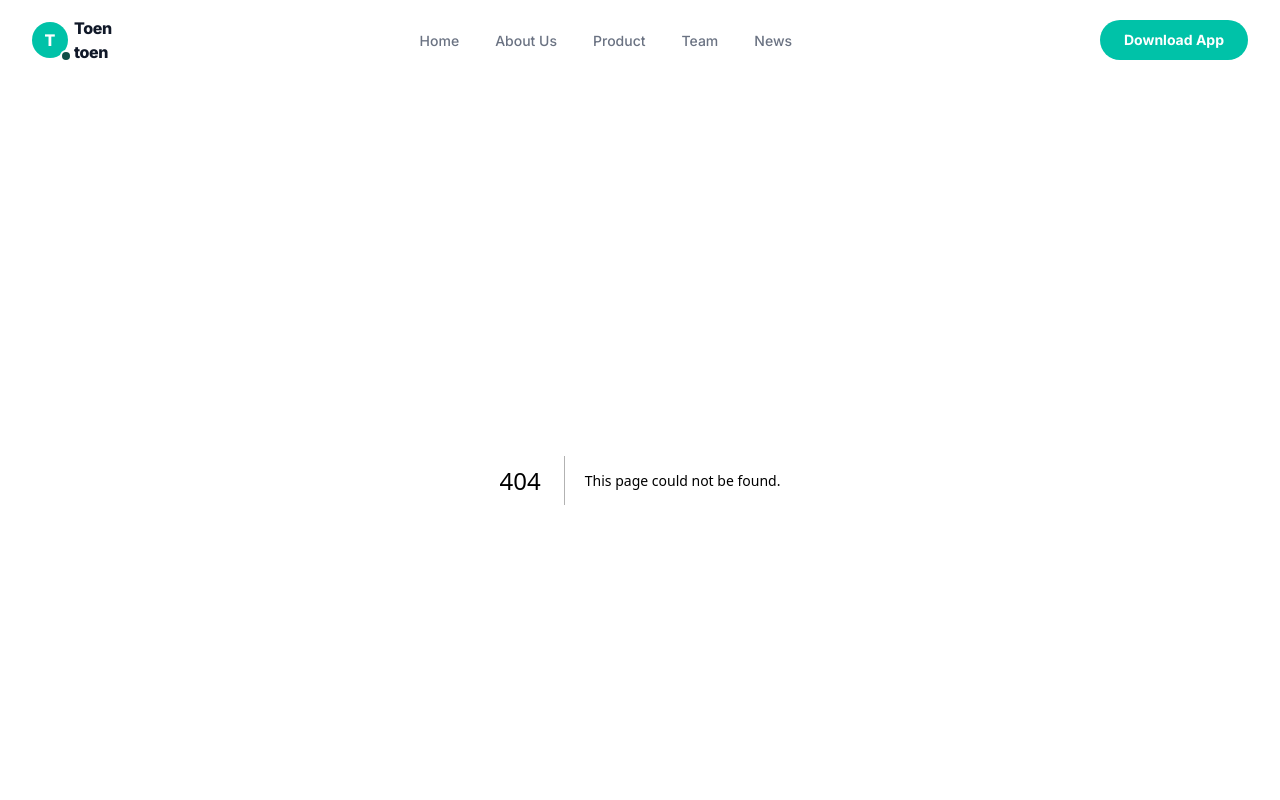
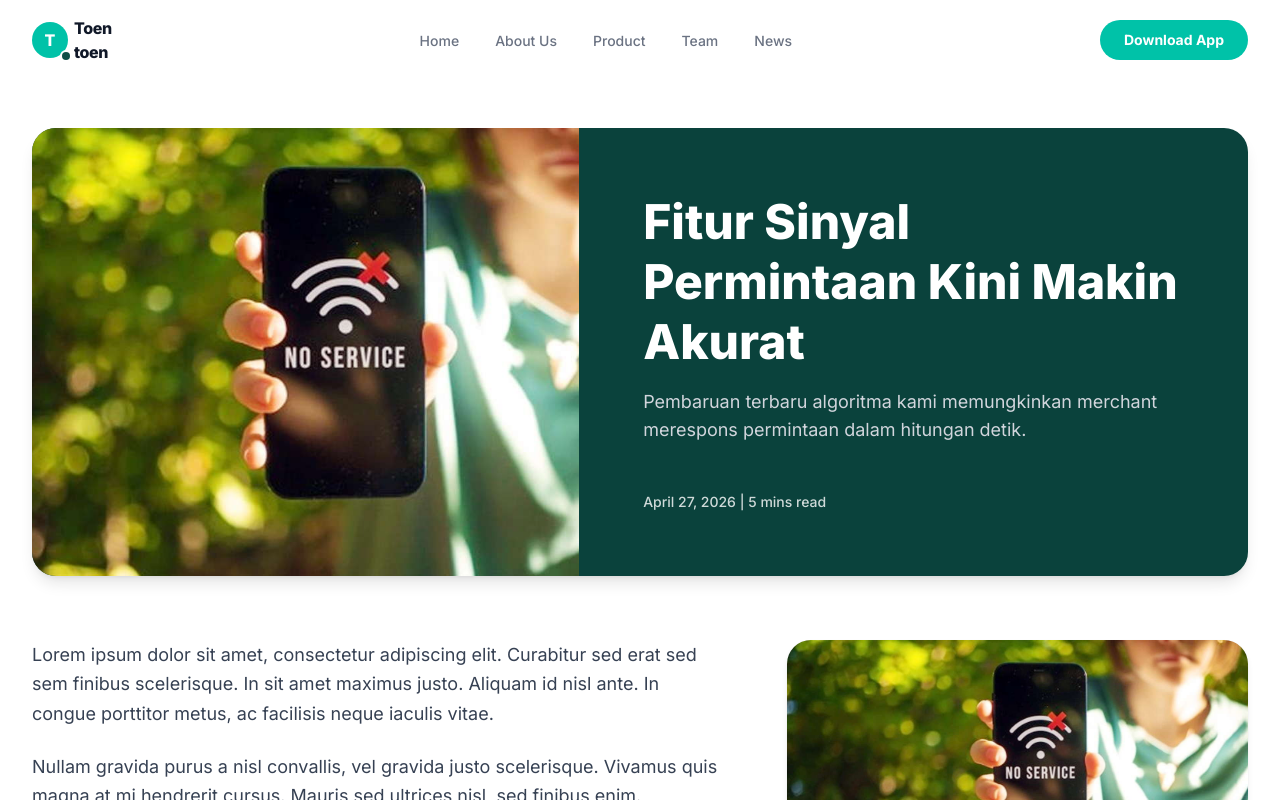
Before and after one commit to rezqeyyy/web-toentoen, a Next.js app: page /news/news-1 in a window 1280 px wide. Before the commit this address had no page. Shown: the top 800 px of the page. Built offline with nearby package versions, Linux system fonts and the light colour scheme.

Commit message:
benerin news untuk website

```diff
--- /dev/null
+++ b/src/app/news/[id]/page.tsx
@@ -0,0 +1,75 @@
+import { notFound } from 'next/navigation';
+import { NEWS_DATA } from '@/constants/news';
+
+// 1. Tipe params pakai Promise (Wajib di Next.js 15+)
+interface NewsDetailPageProps {
+  params: Promise<{ id: string }>;
+}
+
+// 2. Wajib ada kata 'async' di sini
+export default async function NewsDetailPage({ params }: NewsDetailPageProps) {
+  // 3. Wajib ada 'await' di sini sebelum dipakai
+  const resolvedParams = await params;
+
+  // Sekarang baru boleh dipanggil: resolvedParams.id
+  const article = NEWS_DATA.find((news) => news.id === resolvedParams.id);
+
+  if (!article) {
+    notFound();
+  }
+
+  return (
+    <main className="w-full bg-white pb-24 pt-8 lg:pt-12">
+      <div className="container mx-auto max-w-7xl px-4 sm:px-6 lg:px-8">
+
+        {/* HERO SECTION */}
+        <div className="mb-16 flex flex-col overflow-hidden rounded-3xl bg-[#0a423c] shadow-lg md:flex-row md:items-stretch">
+
+          {/* Gambar Kiri (Sudah dibikin full height) */}
+          <div className="relative w-full min-h-[300px] md:w-[45%]">
+            <img
+              src={article.image}
+              alt={article.title}
+              className="absolute inset-0 h-full w-full object-cover"
+            />
+          </div>
+
+          {/* Teks Kanan */}
+          <div className="flex w-full flex-col justify-center p-8 md:w-[55%] md:p-12 lg:p-16">
+            <h1 className="mb-4 text-3xl font-extrabold leading-tight text-white sm:text-4xl lg:text-5xl">
+              {article.title}
+            </h1>
+            <p className="mb-12 text-base text-gray-300 sm:text-lg">
+              {article.desc}
+            </p>
+            <div className="mt-auto text-sm font-medium text-white/80">
+              {article.date} | {article.readTime}
+            </div>
+          </div>
+
+        </div>
+
+        {/* CONTENT SECTION */}
+        <div className="flex flex-col gap-12 lg:flex-row lg:gap-16">
+          <div className="w-full lg:w-[60%]">
+            <div className="flex flex-col gap-6 text-base leading-relaxed text-gray-700 sm:text-lg">
+              {article.content.map((paragraph, index) => (
+                <p key={index}>{paragraph}</p>
+              ))}
+            </div>
+          </div>
+          <div className="w-full lg:w-[40%]">
+            <div className="sticky top-28 overflow-hidden rounded-3xl shadow-md">
+              <img
+                src={article.image}
+                alt={`${article.title} content detail`}
+                className="h-auto w-full object-cover"
+              />
+            </div>
+          </div>
+        </div>
+
+      </div>
+    </main>
+  );
+}
--- a/src/constants/news.ts
+++ b/src/constants/news.ts
@@ -1,17 +1,104 @@
 export type NewsArticle = {
-    id: string;
-    type: string;
-    title: string;
-    desc: string;
-    image: string;
+  id: string;
+  type: string;
+  title: string;
+  desc: string;
+  image: string;
+  date: string;
+  readTime: string;
+  content: string[];
 };
 
-// Kita buat 12 data dummy yang sama untuk mengisi grid sesuai desain
-export const NEWS_DATA: NewsArticle[] = Array.from({ length: 12 }).map((_, i) => ({
-    id: `news-${i + 1}`,
+// Konten panjang untuk halaman detail (biar nggak menuh-menuhin file, kita pakai 1 template text)
+const DUMMY_CONTENT = [
+  "Lorem ipsum dolor sit amet, consectetur adipiscing elit. Curabitur sed erat sed sem finibus scelerisque. In sit amet maximus justo. Aliquam id nisl ante. In congue porttitor metus, ac facilisis neque iaculis vitae.",
+  "Nullam gravida purus a nisl convallis, vel gravida justo scelerisque. Vivamus quis magna at mi hendrerit cursus. Mauris sed ultrices nisl, sed finibus enim.",
+  "Vestibulum ante ipsum primis in faucibus orci luctus et ultrices posuere cubilia curae; Aliquam at varius massa, quis sodales urna."
+];
+
+// Data ditulis SATU-SATU biar beda semua
+export const NEWS_DATA: NewsArticle[] = [
+  // --- RECENT NEWS (4 Berita Pertama) ---
+  {
+    id: 'news-1',
     type: 'UPDATE',
     title: 'Fitur Sinyal Permintaan Kini Makin Akurat',
     desc: 'Pembaruan terbaru algoritma kami memungkinkan merchant merespons permintaan dalam hitungan detik.',
-    // Gambar mockup orang pegang HP
-    image: 'https://placehold.co/400x300/1e293b/ffffff?text=News+Thumbnail',
-}));
+    image: '../assets/image.png',
+    date: 'April 27, 2026',
+    readTime: '5 mins read',
+    content: DUMMY_CONTENT,
+  },
+  {
+    id: 'news-2',
+    type: 'EVENT',
+    title: 'Toentoen Hadir di Festival Kuliner Jakarta',
+    desc: 'Kunjungi booth kami dan dapatkan berbagai promo menarik dari merchant lokal pilihan di acara tahunan ini.',
+    image: 'https://placehold.co/600x400/00c2a8/ffffff?text=Festival+Kuliner',
+    date: 'May 02, 2026',
+    readTime: '3 mins read',
+    content: DUMMY_CONTENT,
+  },
+  {
+    id: 'news-3',
+    type: 'TIPS',
+    title: 'Cara Efektif Menarik Pelanggan Sekitar',
+    desc: 'Strategi untuk para merchant lokal dalam mengoptimalkan visibilitas di aplikasi Toentoen.',
+    image: 'https://placehold.co/600x400/1e293b/ffffff?text=Tips+Merchant',
+    date: 'May 10, 2026',
+    readTime: '4 mins read',
+    content: DUMMY_CONTENT,
+  },
+  {
+    id: 'news-4',
+    type: 'UPDATE',
+    title: 'Tampilan Baru Dashboard Merchant',
+    desc: 'Kami merombak total antarmuka dashboard agar lebih mudah digunakan di layar handphone.',
+    image: 'https://placehold.co/600x400/334155/ffffff?text=Dashboard+Baru',
+    date: 'May 15, 2026',
+    readTime: '6 mins read',
+    content: DUMMY_CONTENT,
+  },
+
+  // --- ALL NEWS (4 Berita Selanjutnya) ---
+  {
+    id: 'news-5',
+    type: 'PROMO',
+    title: 'Diskon Spesial Hari Kemerdekaan',
+    desc: 'Nikmati potongan harga untuk setiap transaksi menggunakan layanan antar lokal dari merchant terpilih.',
+    image: 'https://placehold.co/600x400/dc2626/ffffff?text=Promo+Agustus',
+    date: 'August 01, 2026',
+    readTime: '2 mins read',
+    content: DUMMY_CONTENT,
+  },
+  {
+    id: 'news-6',
+    type: 'STORY',
+    title: 'Kisah Sukses: Warung Bu Ani Naik Kelas',
+    desc: 'Bagaimana sebuah warung kecil di sudut kota berhasil meningkatkan omzet 300% berkat aplikasi Toentoen.',
+    image: 'https://placehold.co/600x400/f59e0b/ffffff?text=Kisah+Sukses',
+    date: 'September 12, 2026',
+    readTime: '7 mins read',
+    content: DUMMY_CONTENT,
+  },
+  {
+    id: 'news-7',
+    type: 'UPDATE',
+    title: 'Integrasi Pembayaran Digital Makin Lengkap',
+    desc: 'Kini Toentoen mendukung lebih dari 10 metode pembayaran lokal untuk memudahkan transaksi pengguna.',
+    image: 'https://placehold.co/600x400/2563eb/ffffff?text=Payment+Update',
+    date: 'October 05, 2026',
+    readTime: '4 mins read',
+    content: DUMMY_CONTENT,
+  },
+  {
+    id: 'news-8',
+    type: 'EVENT',
+    title: 'Webinar: Strategi Bisnis di Era Digital',
+    desc: 'Ikuti sesi berbagi ilmu bersama pakar industri mengenai cara bertahan dan berkembang untuk UMKM.',
+    image: 'https://placehold.co/600x400/7c3aed/ffffff?text=Webinar+UMKM',
+    date: 'November 20, 2026',
+    readTime: '3 mins read',
+    content: DUMMY_CONTENT,
+  },
+];
```
Also changed, not shown: public/assets/image.png (added).
